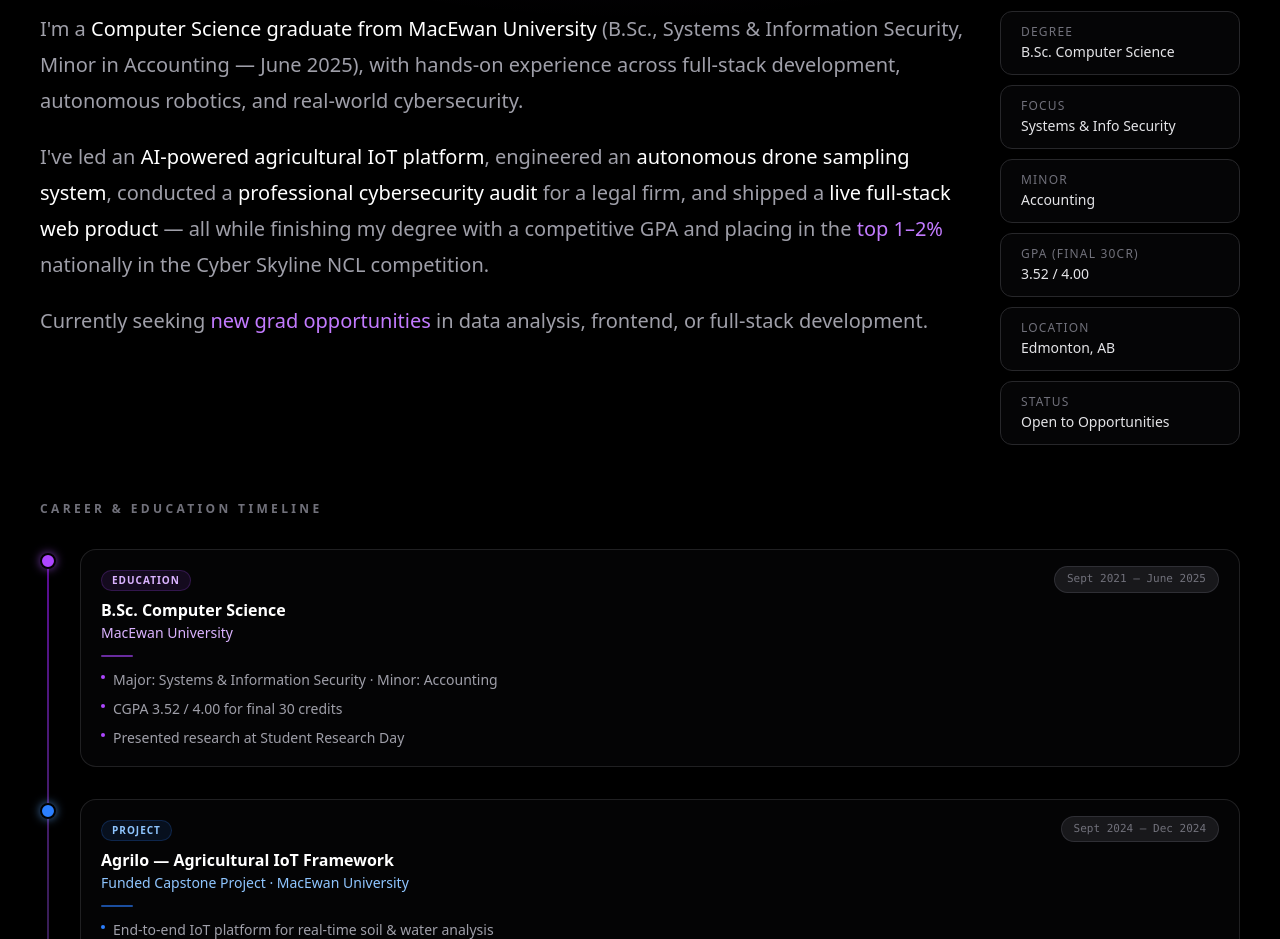
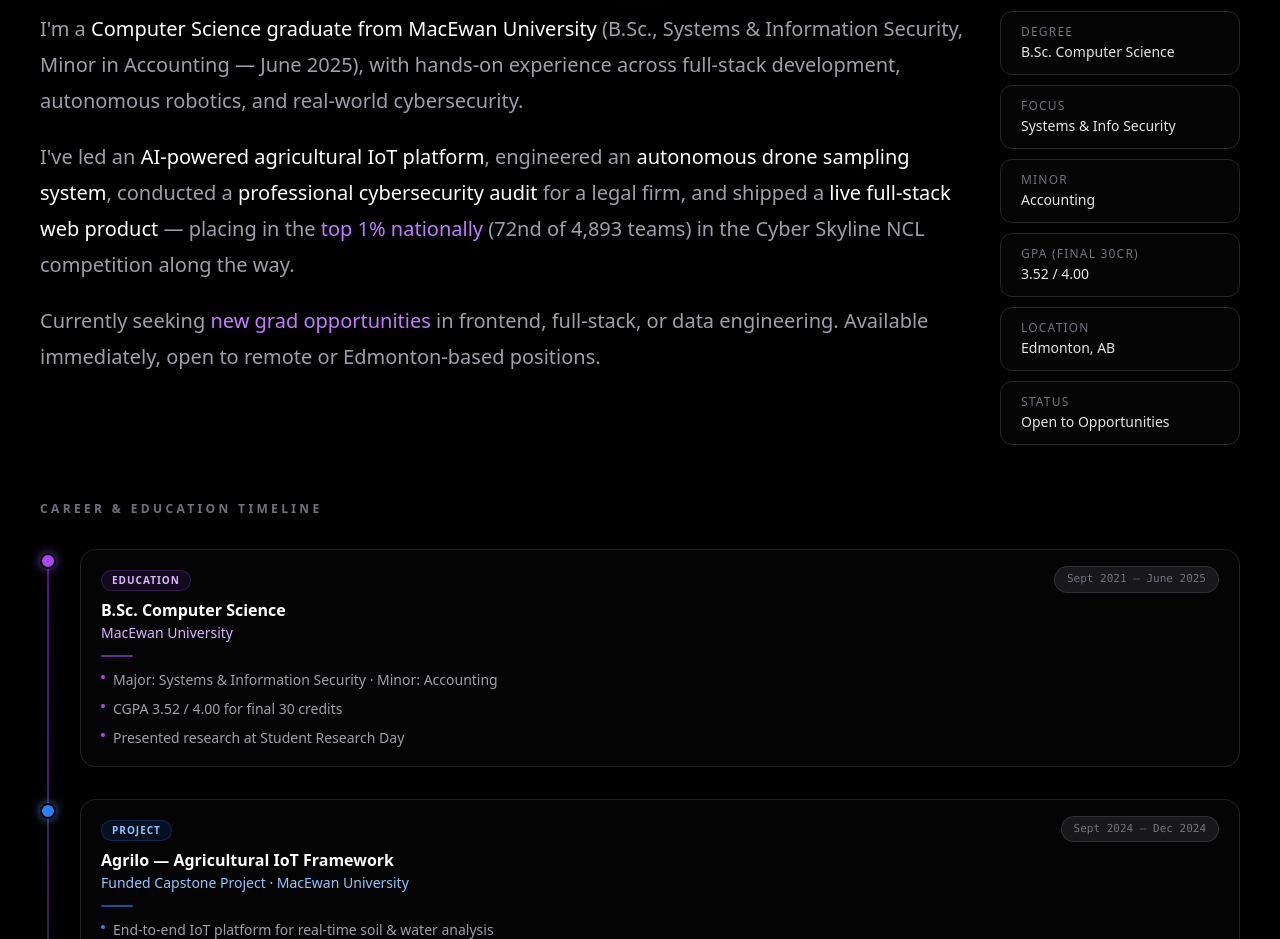
Before and after one commit to arfaa11/portfolio, a Next.js app: page / in a window 1280 px wide. Shown: the part 2980-3919 px from the top of the page. Built offline with nearby package versions, Linux system fonts and the light colour scheme.

Commit message:
minor bio update for target roles

```diff
--- a/src/components/portfolio/sections/about-section.tsx
+++ b/src/components/portfolio/sections/about-section.tsx
@@ -121,32 +121,24 @@
           </p>
           <p>
             I&apos;ve led an{" "}
-            <span className="font-medium text-white">
-              AI-powered agricultural IoT platform
-            </span>
-            , engineered an{" "}
-            <span className="font-medium text-white">
-              autonomous drone sampling system
-            </span>
-            , conducted a{" "}
-            <span className="font-medium text-white">
-              professional cybersecurity audit
+            <span className="font-medium text-white">AI-powered agricultural IoT platform</span>,
+            engineered an{" "}
+            <span className="font-medium text-white">autonomous drone sampling system</span>,
+            conducted a{" "}
+            <span className="font-medium text-white">professional cybersecurity audit</span>{" "}
+            for a legal firm, and shipped a{" "}
+            <span className="font-medium text-white">live full-stack web product</span>{" "}
+            — placing in the{" "}
+            <span className="font-medium text-purple-400">
+              top 1% nationally
             </span>{" "}
-            for a legal firm, and shipped a{" "}
-            <span className="font-medium text-white">
-              live full-stack web product
-            </span>{" "}
-            — all while finishing my degree with a competitive GPA and placing
-            in the{" "}
-            <span className="font-medium text-purple-400">top 1–2%</span>{" "}
-            nationally in the Cyber Skyline NCL competition.
+            (72nd of 4,893 teams) in the Cyber Skyline NCL competition along the way.
           </p>
           <p>
             Currently seeking{" "}
-            <span className="font-medium text-purple-400">
-              new grad opportunities
-            </span>{" "}
-            in data analysis, frontend, or full-stack development.
+            <span className="font-medium text-purple-400">new grad opportunities</span>{" "}
+            in frontend, full-stack, or data engineering. Available immediately,
+            open to remote or Edmonton-based positions.
           </p>
         </div>
 
```
